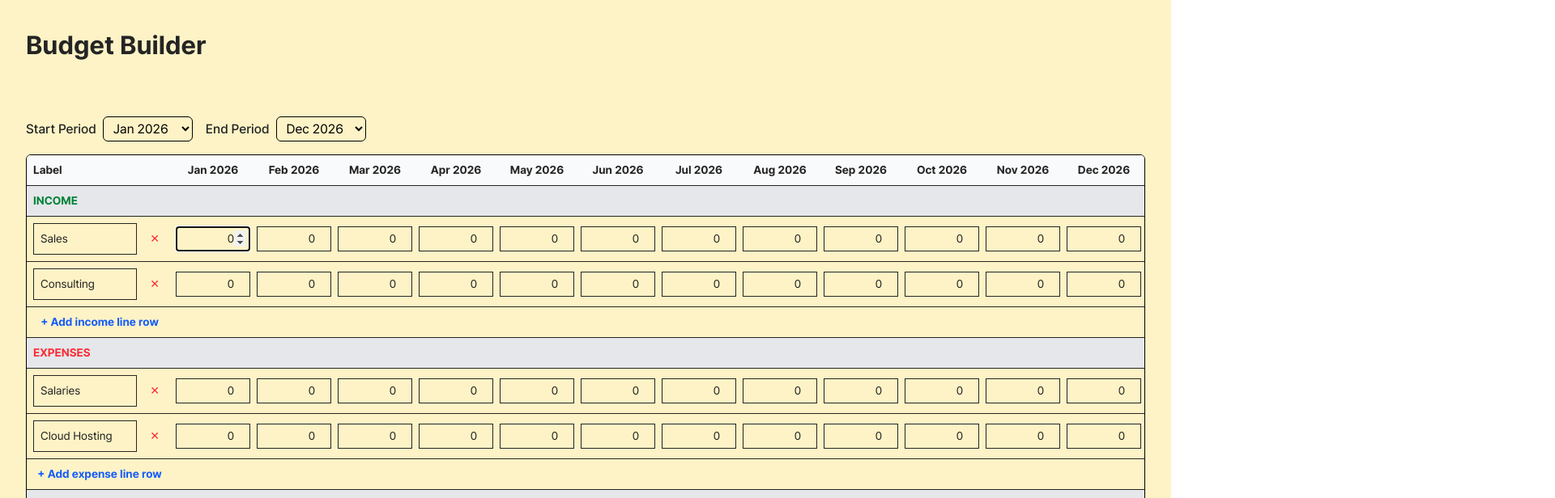
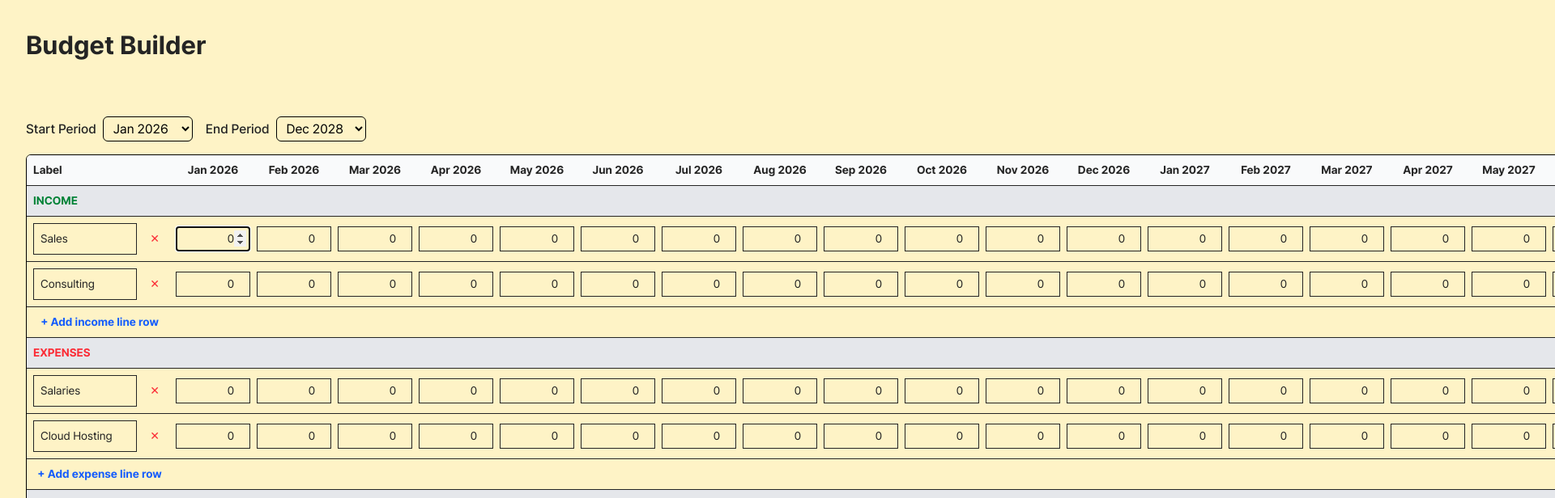
Before and after one commit to Yundimin/budget-builder, an Angular app: page / in a window 1280 px wide. Shown: the top 616 px of the page at 81% size, 1920 px wide, since content can reach past the window. Built offline with nearby package versions, Linux system fonts and the light colour scheme.

Commit message:
startMonth, endMonth bugfix

```diff
--- a/src/app/components/budget/budget.html
+++ b/src/app/components/budget/budget.html
@@ -21,7 +21,7 @@
             <div class="text-[16px] font-medium text-[#242424]">End Period</div>
             <select class="border px-[8px] py-[4px] rounded-[6px]" (change)="changeEnd($event)">
               @for (month of endMonth(); track $index) {
-              <option [value]="month.id" [selected]="month.id === '2026-12'">
+              <option [value]="month.id" [selected]="month.id === endMonth()[endMonth().length - 1].id">
                 {{ month.label }}
               </option>
               }
--- a/src/app/components/budget/budget.ts
+++ b/src/app/components/budget/budget.ts
@@ -14,22 +14,25 @@ export class Budget implements AfterViewInit {
   public dateRange = signal<DateRange>({
     startYear: 2026,
     startMonth: 1,
-    endYear: 2026,
+    endYear: 2028,
     endMonth: 12,
   });
   public startMonth = computed<Month[]>(() => {
     const list: Month[] = [];
-    const year = 2026;
+    const { startYear, endYear } = this.dateRange();
 
+    for (let year = startYear; year <= endYear; year++) {
       for (let month = 1; month <= 12; month++) {
         const monthPad = month.toString().padStart(2, '0');
         list.push({
           id: `${year}-${monthPad}`,
           label: `${this.changeMonthToWord(month)} ${year}`,
-        year: year,
-        month: month,
+          year,
+          month,
         });
       }
+    }
+
     return list;
   });
   public endMonth = computed(() => {
```
Lines whose indentation alone changed are shown as unchanged.
